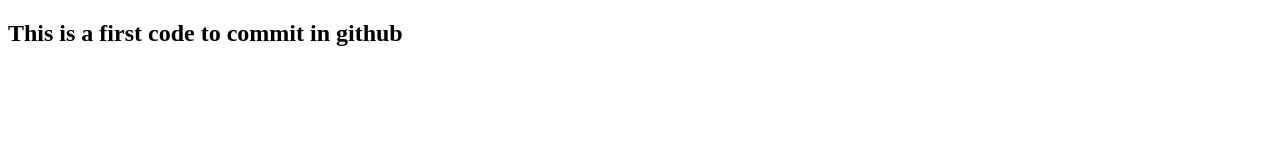
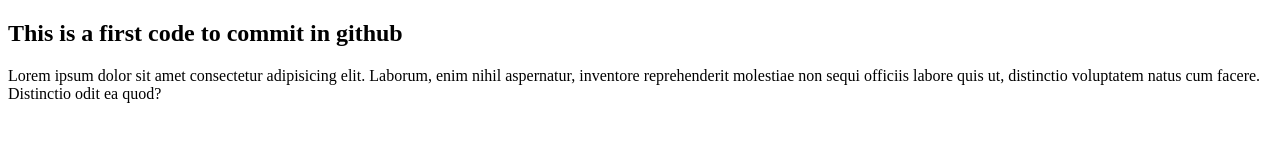
Before and after one commit to Tauhed47/tauhedsgithub1, a plain HTML site: page index.html in a window 1280 px wide. Drawn offline with Linux system fonts and the light colour scheme.

Commit message:
change in index

```diff
--- a/index.html
+++ b/index.html
@@ -7,5 +7,9 @@
 </head>
 <body>
     <h2> This is a first code to commit in github</h2>
+    <!-- this is a comment -->
+     <!-- this is also a comment -->
+      <p> Lorem ipsum dolor sit amet consectetur adipisicing elit. Laborum, enim nihil aspernatur, inventore reprehenderit molestiae non sequi officiis labore quis ut, distinctio voluptatem natus cum facere. Distinctio odit ea quod?</p>
+
 </body>
 </html>
```
